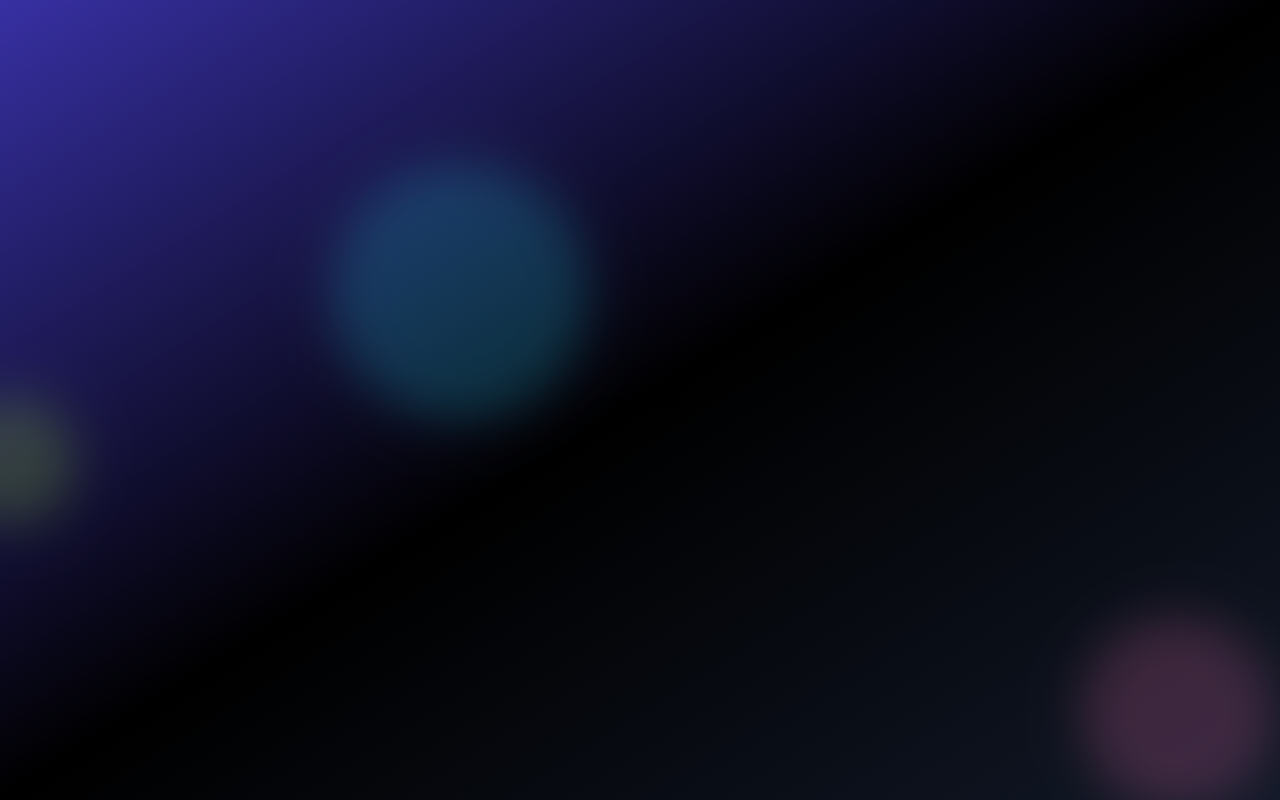
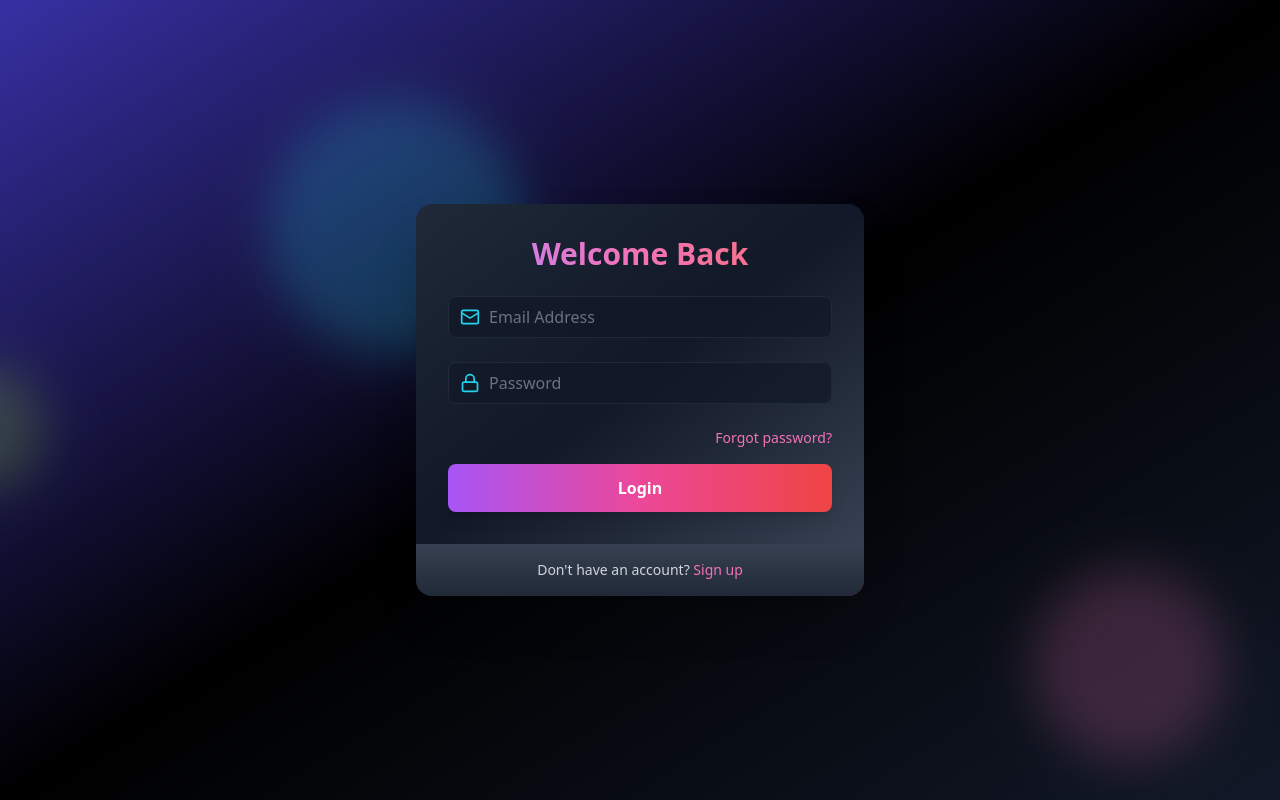
Before and after one commit to mayankbohra/Authify, a React (Vite) app in the folder frontend/: page /login in a window 1280 px wide. Built offline with nearby package versions, Linux system fonts and the light colour scheme.

Commit message:
created login page ui

```diff
--- a/frontend/eslint.config.js
+++ b/frontend/eslint.config.js
@@ -29,6 +29,7 @@ export default [
       ...react.configs['jsx-runtime'].rules,
       ...reactHooks.configs.recommended.rules,
       "react/prop-types": "off",
+      "react/no-unescaped-entities": "off",
       'react/jsx-no-target-blank': 'off',
       'react-refresh/only-export-components': [
         'warn',
--- a/frontend/src/pages/LoginPage.jsx
+++ b/frontend/src/pages/LoginPage.jsx
@@ -1,9 +1,108 @@
-import React from 'react'
+import { useState } from "react";
+import { motion } from "framer-motion";
+import { Mail, Lock } from "lucide-react";
+import { Link } from "react-router-dom";
+import Input from "../components/Input";
 
 const LoginPage = () => {
-  return (
-    <div>LoginPage</div>
-  )
-}
+    const [email, setEmail] = useState('');
+    const [password, setPassword] = useState('');
 
-export default LoginPage
+    const [error, setError] = useState(null);
+    const isLoading = false;
+
+    const handleLogin = async (e) => {
+        e.preventDefault();
+        setIsLoading(true);
+        // Simulate async action
+        setTimeout(() => {
+            setIsLoading(false);
+        }, 2000);
+    };
+
+    return (
+        <motion.div
+            initial={{ opacity: 0, y: 20 }}
+            animate={{ opacity: 1, y: 0 }}
+            transition={{ duration: 0.5 }}
+            className="max-w-md w-full bg-gradient-to-br from-purple-800 via-gray-900 to-red-800 bg-opacity-95 backdrop-filter backdrop-blur-xl rounded-2xl shadow-2xl overflow-hidden"
+        >
+            <div className="p-8 bg-gradient-to-br from-gray-800 via-gray-900 to-gray-700">
+                <h2 className="text-3xl font-bold mb-6 text-center bg-gradient-to-r from-purple-400 via-pink-400 to-red-400 text-transparent bg-clip-text">
+                    Welcome Back
+                </h2>
+
+                <form onSubmit={handleLogin}>
+                    <Input
+                        Icon={Mail}
+                        type="email"
+                        placeholder="Email Address"
+                        value={email}
+                        onChange={(e) => setEmail(e.target.value)}
+                        required
+                    />
+
+                    <Input
+                        Icon={Lock}
+                        type="password"
+                        placeholder="Password"
+                        value={password}
+                        onChange={(e) => setPassword(e.target.value)}
+                        required
+                    />
+
+                    <div className="flex items-center justify-end mb-4">
+                        <Link to="/forgot-password" className="text-sm text-pink-400 hover:underline">
+                            Forgot password?
+                        </Link>
+                    </div>
+
+                    {error && <p className="text-red-500 font-semibold mb-2">{error}</p>}
+
+                    <motion.button
+                        whileHover={{ scale: 1.02 }}
+                        whileTap={{ scale: 0.98 }}
+                        className="w-full py-3 px-4 bg-gradient-to-r from-purple-500 via-pink-500 to-red-500 text-white font-bold rounded-lg shadow-lg hover:from-purple-600 hover:via-pink-600 hover:to-red-600 focus:outline-none focus:ring-2 focus:ring-pink-500 focus:ring-offset-2 focus:ring-offset-gray-900 transition duration-200"
+                        type="submit"
+                        disabled={isLoading}
+                    >
+                        {isLoading ? (
+                            <svg
+                                className="w-6 h-6 animate-spin mx-auto"
+                                xmlns="http://www.w3.org/2000/svg"
+                                fill="none"
+                                viewBox="0 0 24 24"
+                            >
+                                <circle
+                                    className="opacity-25"
+                                    cx="12"
+                                    cy="12"
+                                    r="10"
+                                    stroke="currentColor"
+                                    strokeWidth="4"
+                                ></circle>
+                                <path
+                                    className="opacity-75"
+                                    fill="currentColor"
+                                    d="M4 12a8 8 0 018-8v4l-3.5 3.5L12 16V12H4z"
+                                ></path>
+                            </svg>
+                        ) : (
+                            "Login"
+                        )}
+                    </motion.button>
+                </form>
+            </div>
+            <div className="px-8 py-4 bg-gradient-to-t from-gray-800 to-gray-700 flex justify-center">
+                <p className="text-sm text-gray-300">
+                    Don't have an account?{' '}
+                    <Link to="/signup" className="text-pink-400 hover:underline">
+                        Sign up
+                    </Link>
+                </p>
+            </div>
+        </motion.div>
+    );
+};
+
+export default LoginPage;
```
